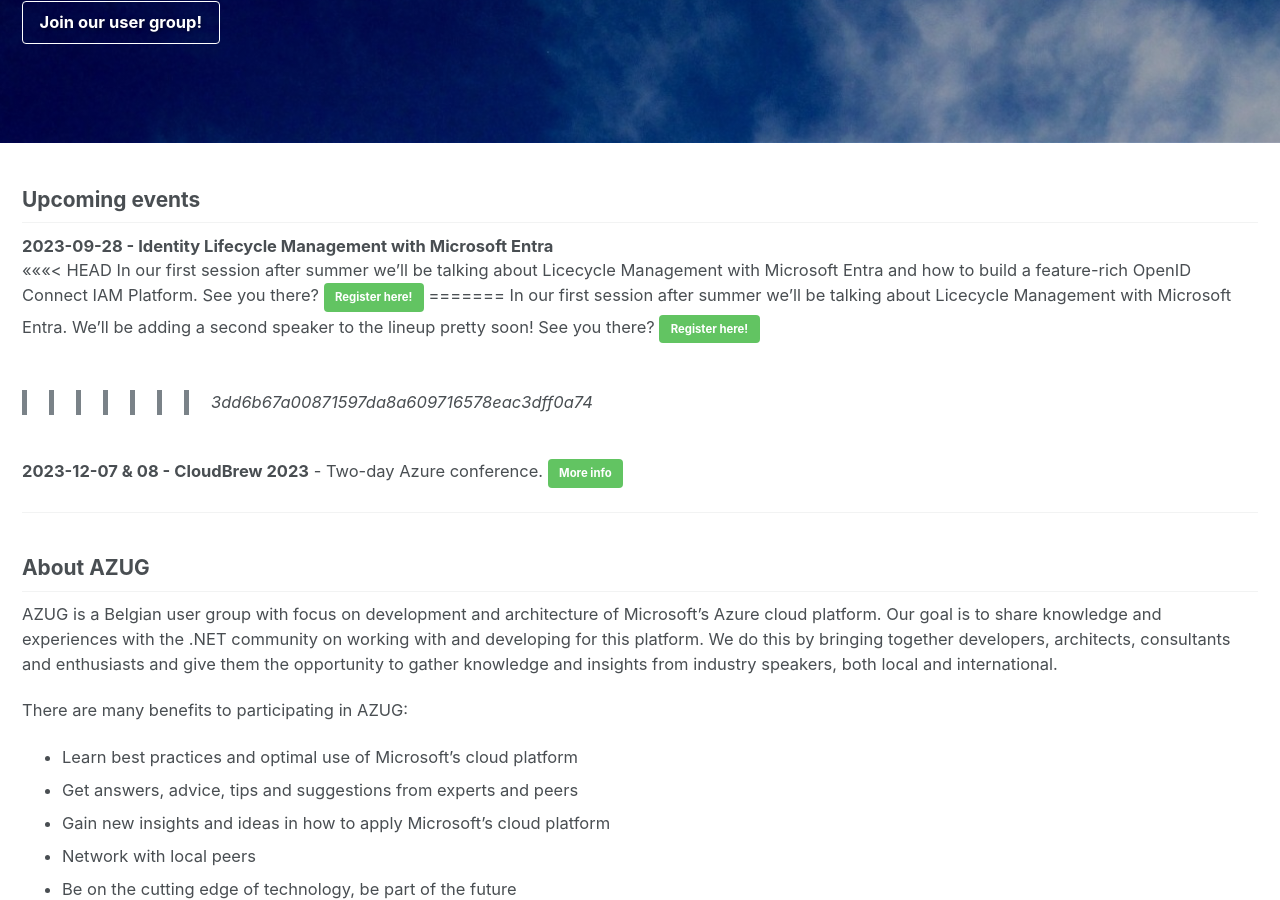
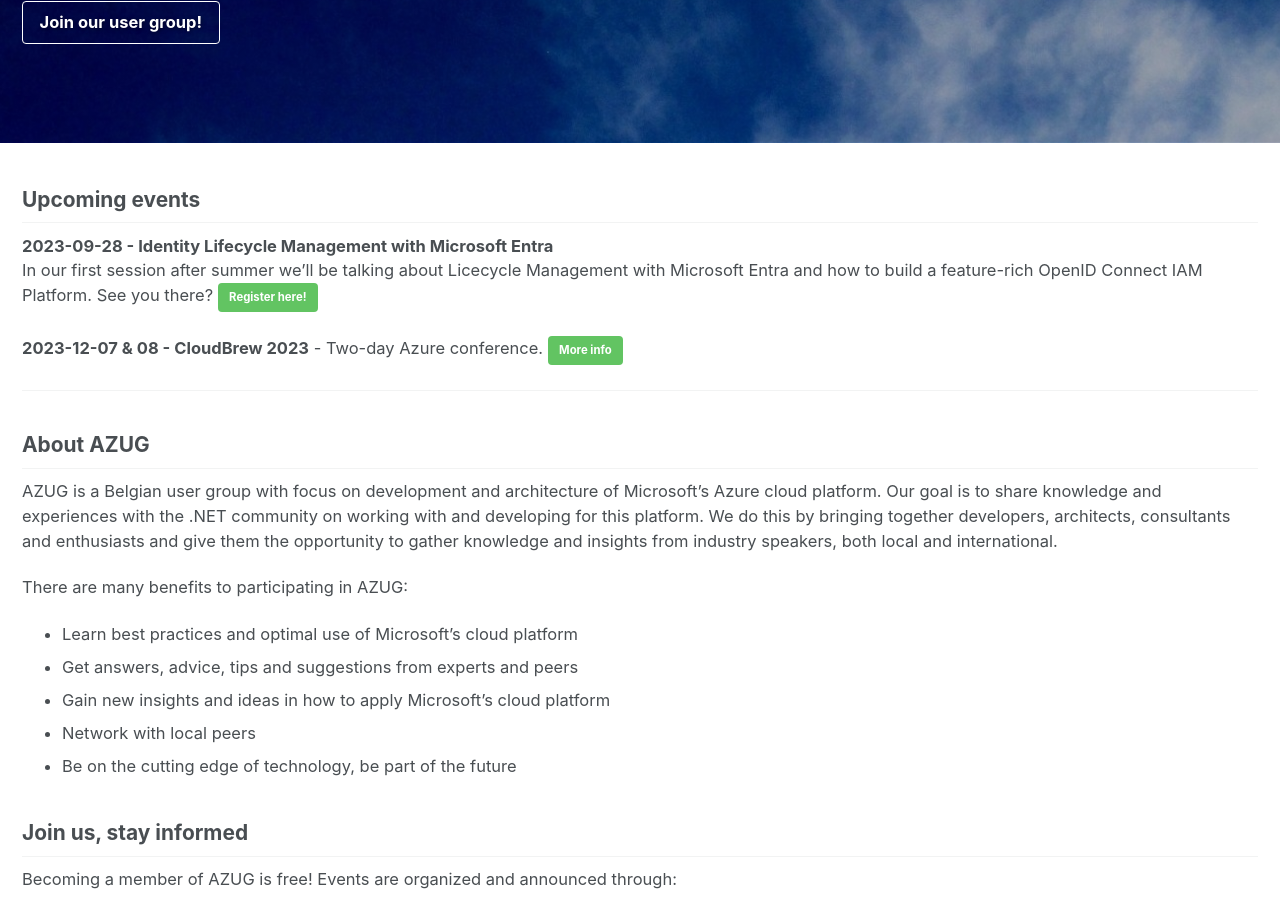
Before and after one commit to AzugBe/azugbe.github.io, a Jekyll site: the page built from index.md, in a window 1280 px wide and 900 px high, scrolled down 416 px. Built offline with Jekyll 4.4.1, drawn with Linux system fonts in a browser that asks for light colours; our own code applies the rules of GitHub Pages for plain Markdown files; comment, search, counter and statistics services are not loaded.

Commit message:
update merge conflict and typo

```diff
--- a/index.md
+++ b/index.md
@@ -17,11 +17,7 @@ excerpt: "The Belgium Azure User Group focuses on knowledge sharing and networki
 <!--There are no upcoming events.-->
 
 **2023-09-28 - Identity Lifecycle Management with Microsoft Entra**<br>
-<<<<<<< HEAD
 In our first session after summer we'll be talking about Licecycle Management with Microsoft Entra and how to build a feature-rich OpenID Connect IAM Platform. See you there? [Register here!](https://www.azug.be/events/2023/09/28/idenity-lifecycle-management){: .btn .btn--success}
-=======
-In our first session after summer we'll be talking about Licecycle Management with Microsoft Entra. We'll be adding a second speaker to the lineup pretty soon! See you there? [Register here!](https://www.azug.be/events/2023/09/28/identity-lifecycle-management){: .btn .btn--success}
->>>>>>> 3dd6b67a00871597da8a609716578eac3dff0a74
 
 
 **2023-12-07 & 08 - CloudBrew 2023** - Two-day Azure conference. [More info](https://www.cloudbrew.be/){: .btn .btn--success}
```
Also changed, not shown: _posts/events/2023-09-28---identity-lifecycle-management.md (+1 -1 lines).
